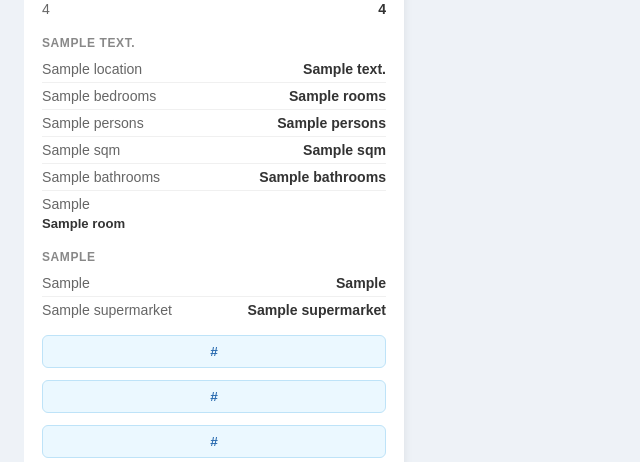
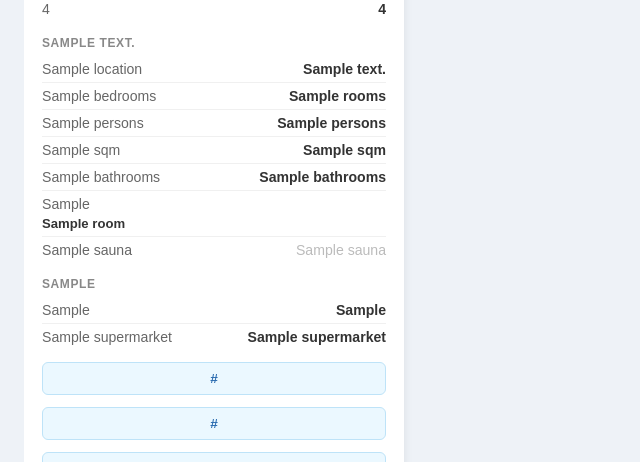
Before and after one commit to Gr3yh0und/holiday-house-comparison, a Flask app: template templates/index.html in a window 1280 px wide. Shown: the part 762-1224 px from the top of the page, without its empty margins (0-640 px from the left). Run offline with Flask 3, Linux system fonts and the light colour scheme; the template is opened without the code that fills it: most values are stand-ins (such as "Sample title", 1, 10 or a date in 2020); grey boxes marked "Sample" are stand-in pictures; parts of the project's set-up code (start-up, migrations or seed data) failed here and were passed over.

Commit message:
Add sauna parsing

```diff
--- a/app.py
+++ b/app.py
@@ -136,7 +136,7 @@ def build_trip_data(data, driver=None, force_refresh=False, broker_filter=None,
             house_info['house_url'] = house_url
             for field in ('address', 'rooms', 'persons', 'sqm', 'bathrooms',
                           'room_config', 'price', 'time', 'rating',
-                          'supermarket', 'train_station'):
+                          'supermarket', 'train_station', 'sauna'):
                 if house.get(field):
                     house_info[field] = house[field]
             if 'image_url' in house:
--- a/parsers/booking.py
+++ b/parsers/booking.py
@@ -17,6 +17,7 @@ EMPTY = {
     'supermarket': 'N/A',
     'rating': 'N/A',
     'persons': 'N/A',
+    'sauna': 'N/A',
 }
 
 
@@ -131,6 +132,7 @@ def scrape(url, driver=None):
             result['train_station'] = 'Nearby'
         if re.search(r'Supermarkt|supermarket', text, re.I):
             result['supermarket'] = 'Nearby'
+        result['sauna'] = 'Ja' if re.search(r'\bSauna\b', text, re.I) else 'Nein'
 
         print(f"  [booking] address: {result['address']}, rooms: {result['rooms']}, price: {result['price']}, persons: {result['persons']}")
 
--- a/parsers/fewo.py
+++ b/parsers/fewo.py
@@ -17,6 +17,7 @@ EMPTY = {
     'supermarket': 'N/A',
     'rating': 'N/A',
     'persons': 'N/A',
+    'sauna': 'N/A',
 }
 
 
@@ -130,6 +131,7 @@ def scrape(url, driver=None):
             result['train_station'] = 'Nearby'
         if re.search(r'Supermarkt|supermarket', text, re.I):
             result['supermarket'] = 'Nearby'
+        result['sauna'] = 'Ja' if re.search(r'\bSauna\b', text, re.I) else 'Nein'
 
     except Exception as e:
         print(f"  [fewo] error scraping {url}: {e}")
--- a/templates/index.html
+++ b/templates/index.html
@@ -313,6 +313,10 @@
                         {% endfor %}
                     </li>
                     {% endif %}
+                    <li>
+                        <span class="label">{{ t.house.sauna }}</span>
+                        <span class="value{% if house.sauna == 'Ja' %} good{% elif house.sauna == 'Nein' %} bad{% else %} na{% endif %}">{% if house.sauna == 'Ja' %}🧖 Ja{% elif house.sauna == 'Nein' %}Nein{% else %}{{ house.sauna }}{% endif %}</span>
+                    </li>
                 </ul>
 
                 <p class="section-title">{{ t.house.surroundings_section }}</p>
--- a/translations/de.json
+++ b/translations/de.json
@@ -12,6 +12,7 @@
         "sqm": "Fläche",
         "bathrooms": "Badezimmer",
         "room_config": "Zimmerkonfiguration",
+        "sauna": "Sauna",
         "price": "Gesamtpreis",
         "price_per_person_8": "Preis/Person (8 Pers.)",
         "price_per_person_10": "Preis/Person (10 Pers.)",
```
Also changed, not shown: .github/copilot-instructions.md, README.md.
